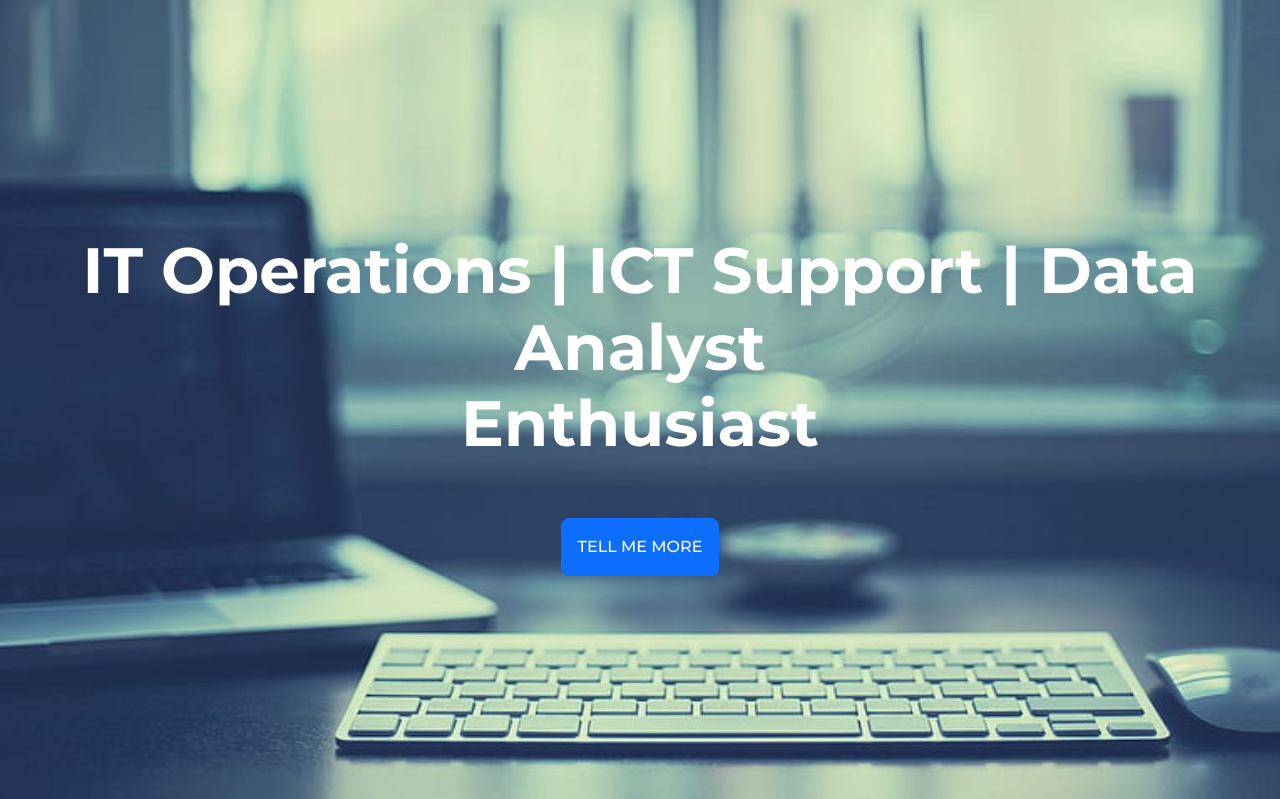
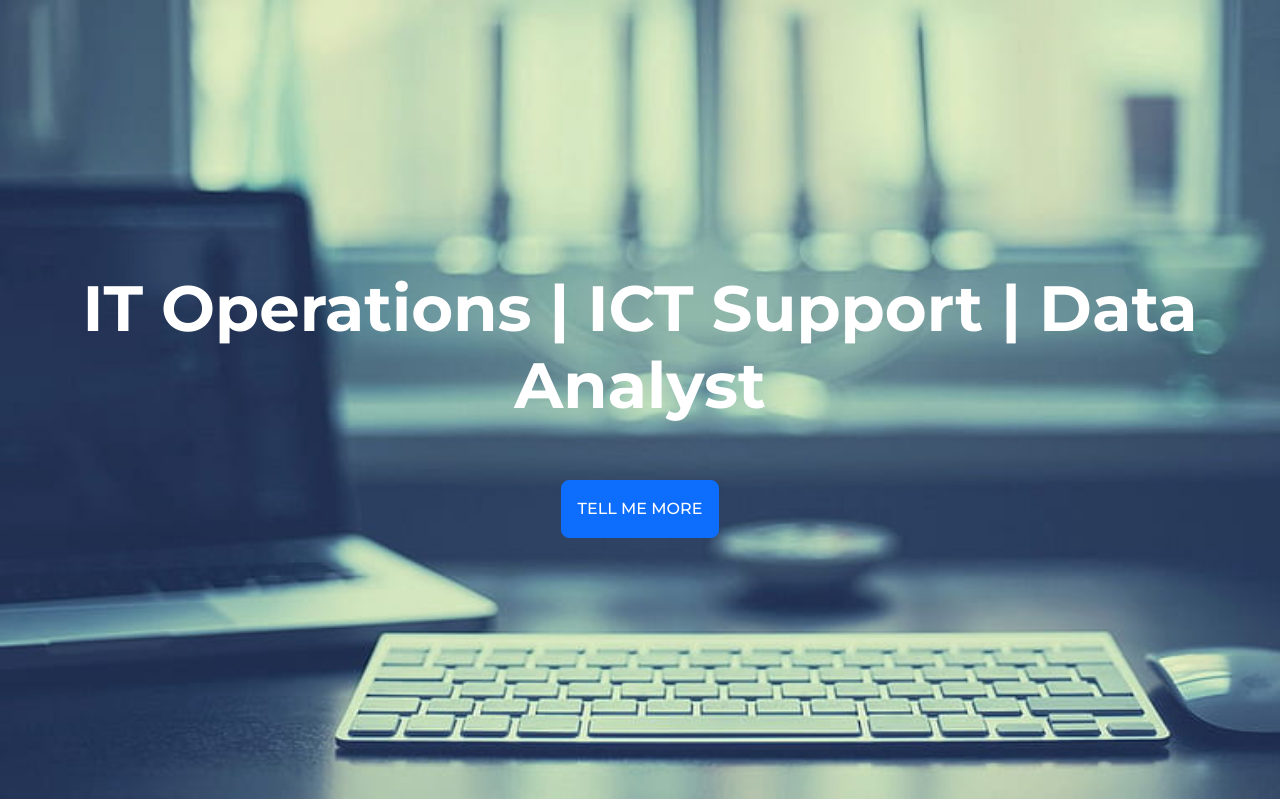
Before and after one commit to LawrenceOtieno/Portfolio-Website, a Flask app: page / in a window 1280 px wide. Shown: the part 84-883 px from the top of the page. Run offline with Flask 3, Linux system fonts and the light colour scheme; some libraries are stand-ins or nearby versions.

Commit message:
website header change

```diff
--- a/templates/index.html
+++ b/templates/index.html
@@ -82,7 +82,7 @@
     <section class="hero d-flex flex-column align-items-center justify-content-center">
       <div class="text-center">
         <h1 class="h1 text-warm-color fw-medium fst-italic"></h1>
-        <h2 class="display-3 text-white fw-bold">IT Operations | ICT Support | Data Analyst <br /> Enthusiast</h2>
+        <h2 class="display-3 text-white fw-bold">IT Operations | ICT Support | Data Analyst <br /></h2>
         <a href="#skills" class="btn btn-lg fs-6 fw-medium mt-5 btn-primary p-3">TELL ME MORE</a>
       </div>
     </section>
```
